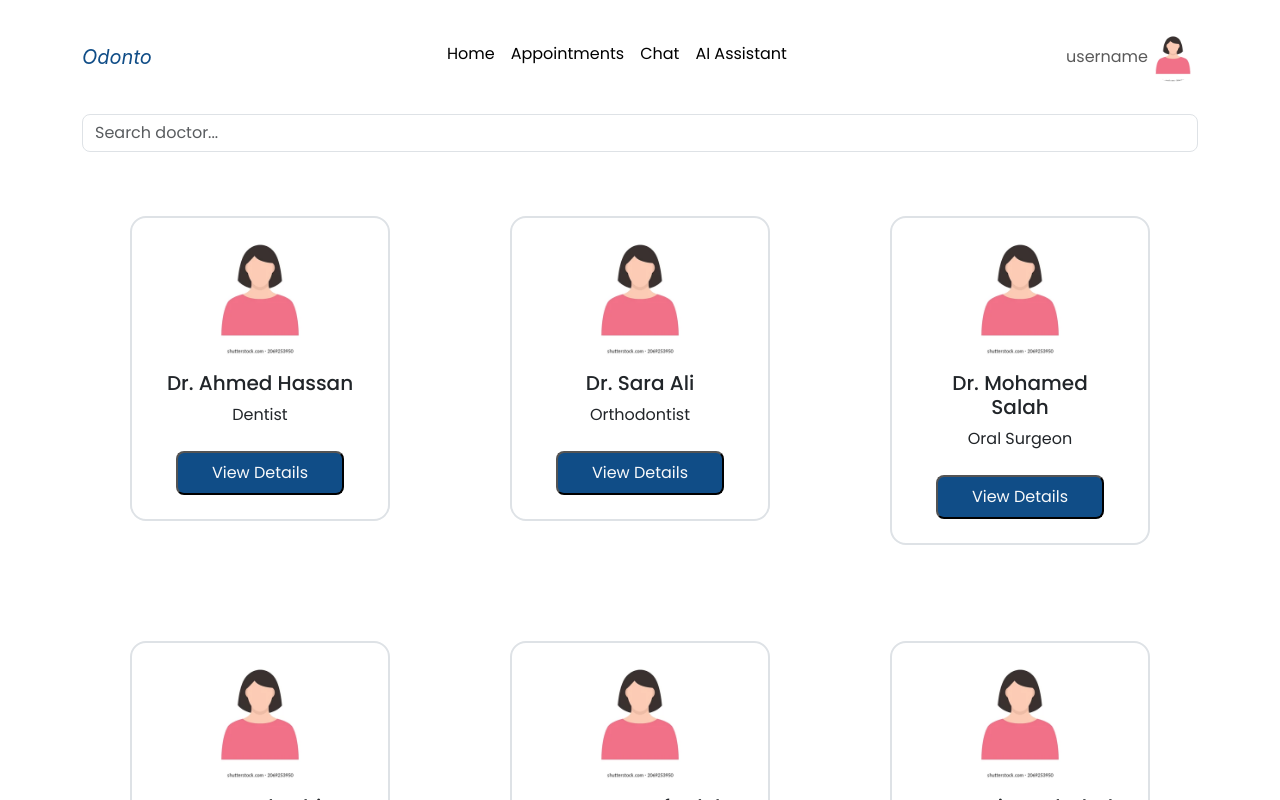
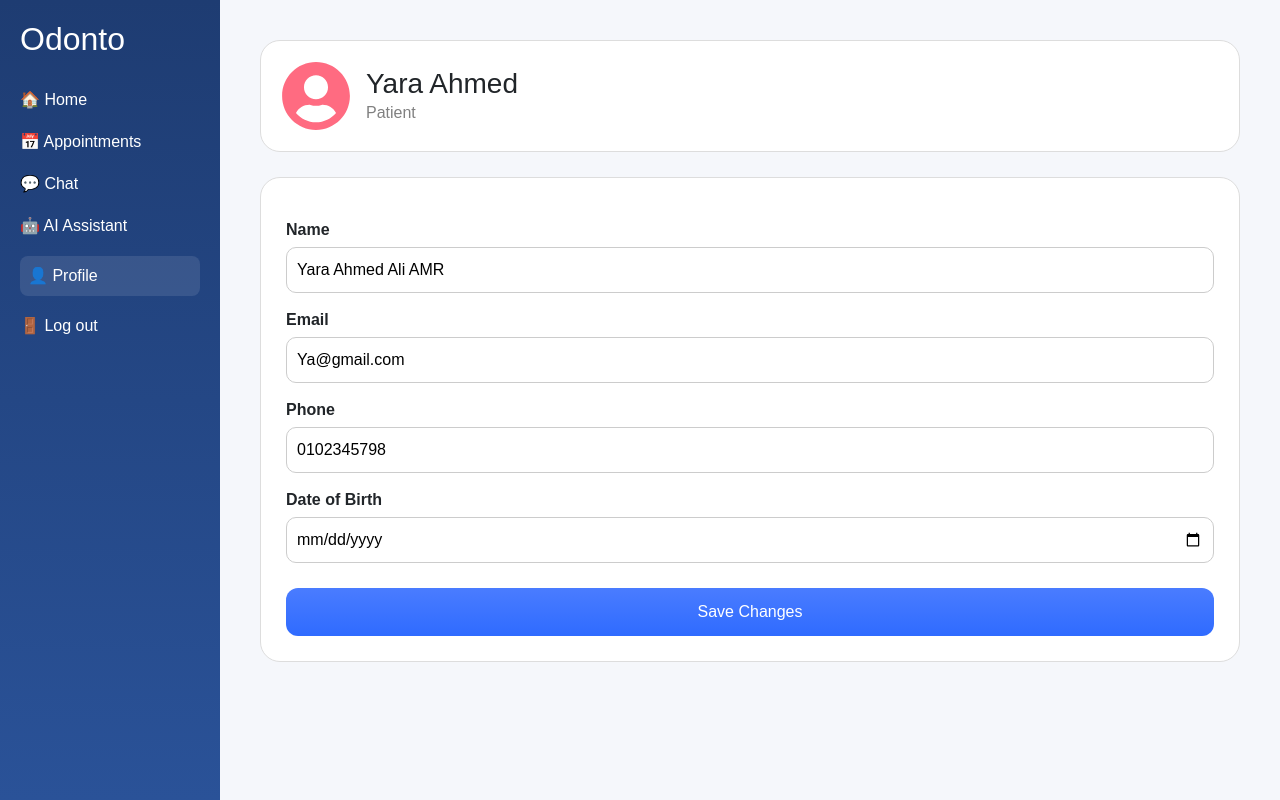
Before and after one commit to mariamqushta/clinic_front, a React (Vite) app: page / in a window 1280 px wide. Built offline with nearby package versions, Linux system fonts and the light colour scheme.

Commit message:
add profile page ui

```diff
--- a/src/App.jsx
+++ b/src/App.jsx
@@ -1,21 +1,7 @@
-import { BrowserRouter, Routes, Route, Navigate } from "react-router-dom";
-import Home from "./Pages/Home";
-import SignupPage from "./Pages/SignupPage";
-import LoginPage from "./Pages/LoginPage";
-
-import "./App.css";
+import Profile from "./Pages/Profile";
 
 function App() {
-  return (
-    <BrowserRouter>
-      <Routes>
-        <Route path="/" element={<Home />} />
-        <Route path="/login" element={<LoginPage />} />
-        <Route path="/signup" element={<SignupPage />} />
-        <Route path="*" element={<Navigate to="/" replace />} />
-      </Routes>
-    </BrowserRouter>
-  );
+  return <Profile />;
 }
 
 export default App;
--- /dev/null
+++ b/src/Pages/Profile.css
@@ -0,0 +1,107 @@
+body {
+  margin: 0;
+  font-family: Arial;
+}
+
+.layout {
+  display: flex;
+}
+
+/* Sidebar */
+.sidebar {
+  width: 220px;
+  height: 100vh;
+  background: linear-gradient(#1e3c72, #2a5298);
+  color: white;
+  padding: 20px;
+}
+
+.logo {
+  margin-bottom: 30px;
+}
+
+.sidebar ul {
+  list-style: none;
+  padding: 0;
+}
+
+.sidebar li {
+  margin: 18px 0;
+  display: flex;
+  align-items: center;
+  gap: 10px;
+  cursor: pointer;
+}
+
+.sidebar .active {
+  background: rgba(255,255,255,0.1);
+  padding: 8px;
+  border-radius: 8px;
+}
+
+/* Content */
+.content {
+  flex: 1;
+  padding: 40px;
+  background: #f5f7fb;
+}
+
+/* Profile Card */
+.profile-card {
+  display: flex;
+  align-items: center;
+  background: white;
+  padding: 20px;
+  border-radius: 20px;
+  margin-bottom: 25px;
+  border: 1px solid #ddd;
+}
+
+.avatar {
+  font-size: 70px;
+  color: #ff6b81;
+  margin-right: 15px;
+}
+
+.info h3 {
+  margin: 0;
+}
+
+.info p {
+  margin: 0;
+  color: gray;
+}
+
+/* Form */
+.form {
+  background: white;
+  padding: 25px;
+  border-radius: 20px;
+  border: 1px solid #ddd;
+}
+
+.form label {
+  display: block;
+  margin-top: 15px;
+  font-weight: bold;
+}
+
+.form input {
+  width: 100%;
+  padding: 10px;
+  margin-top: 5px;
+  border-radius: 10px;
+  border: 1px solid #ccc;
+}
+
+.save-btn {
+  margin-top: 25px;
+  width: 100%;
+  padding: 12px;
+  background: linear-gradient(#4a7cff, #2f6bff);
+  color: white;
+  border: none;
+  border-radius: 12px;
+  font-size: 16px;
+  cursor: pointer;
+}
--- /dev/null
+++ b/src/Pages/Profile.jsx
@@ -0,0 +1,62 @@
+import "./Profile.css";
+import { FaUserCircle } from "react-icons/fa";
+
+function Profile() {
+  return (
+    <div className="layout">
+
+      {/* Sidebar */}
+      <div className="sidebar">
+        <h2 className="logo">Odonto</h2>
+
+        <ul>
+          <li>🏠 Home</li>
+          <li>📅 Appointments</li>
+          <li>💬 Chat</li>
+          <li>🤖 AI Assistant</li>
+          <li className="active">👤 Profile</li>
+          <li>🚪 Log out</li>
+        </ul>
+      </div>
+
+      {/* Content */}
+      <div className="content">
+
+        {/* Profile Card */}
+        <div className="profile-card">
+
+          <FaUserCircle className="avatar" />
+
+          <div className="info">
+            <h3>Yara Ahmed</h3>
+            <p>Patient</p>
+          </div>
+
+        </div>
+
+        {/* Form */}
+        <div className="form">
+
+          <label>Name</label>
+          <input type="text" defaultValue="Yara Ahmed Ali AMR" />
+
+          <label>Email</label>
+          <input type="email" defaultValue="Ya@gmail.com" />
+
+          <label>Phone</label>
+          <input type="text" defaultValue="0102345798" />
+
+          <label>Date of Birth</label>
+          <input type="date" />
+
+          <button className="save-btn">Save Changes</button>
+
+        </div>
+
+      </div>
+
+    </div>
+  );
+}
+
+export default Profile;
```
Also changed, not shown: 1 other file (tests, documents, lock files or other folders).
